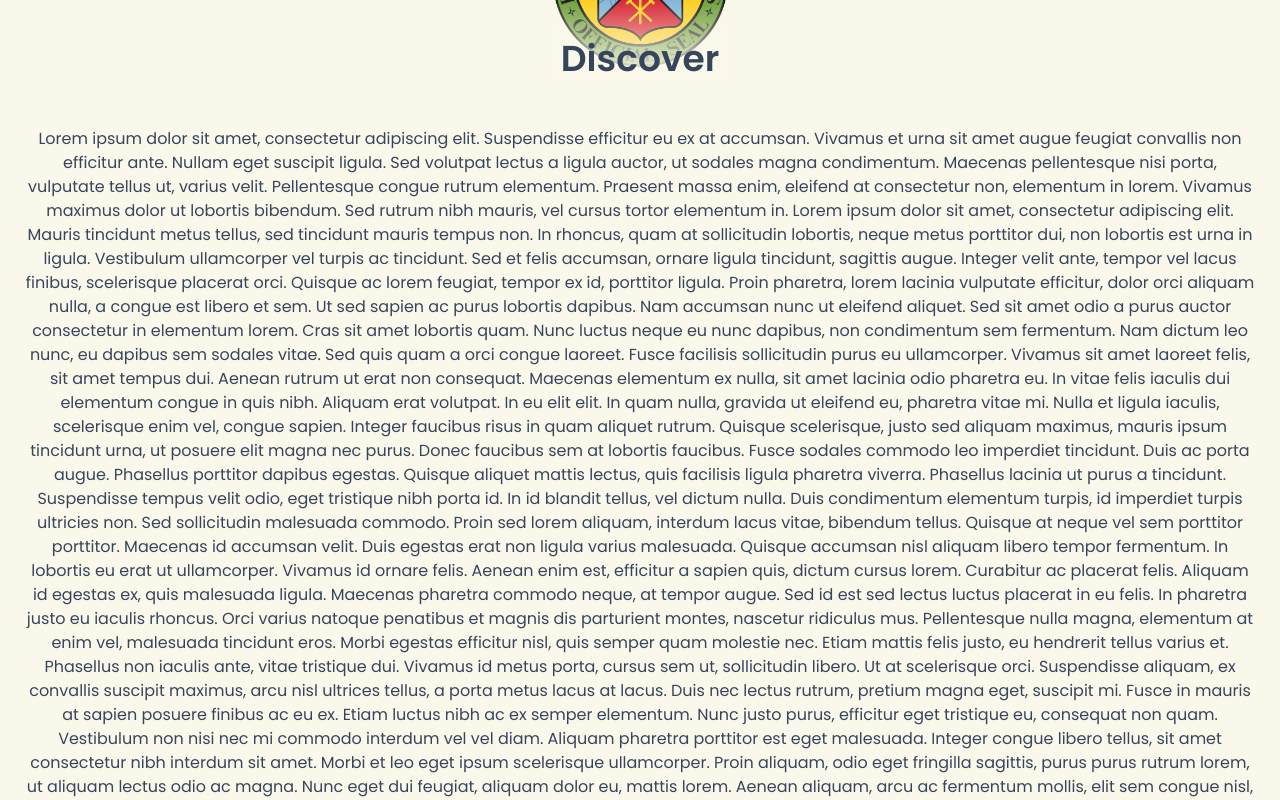
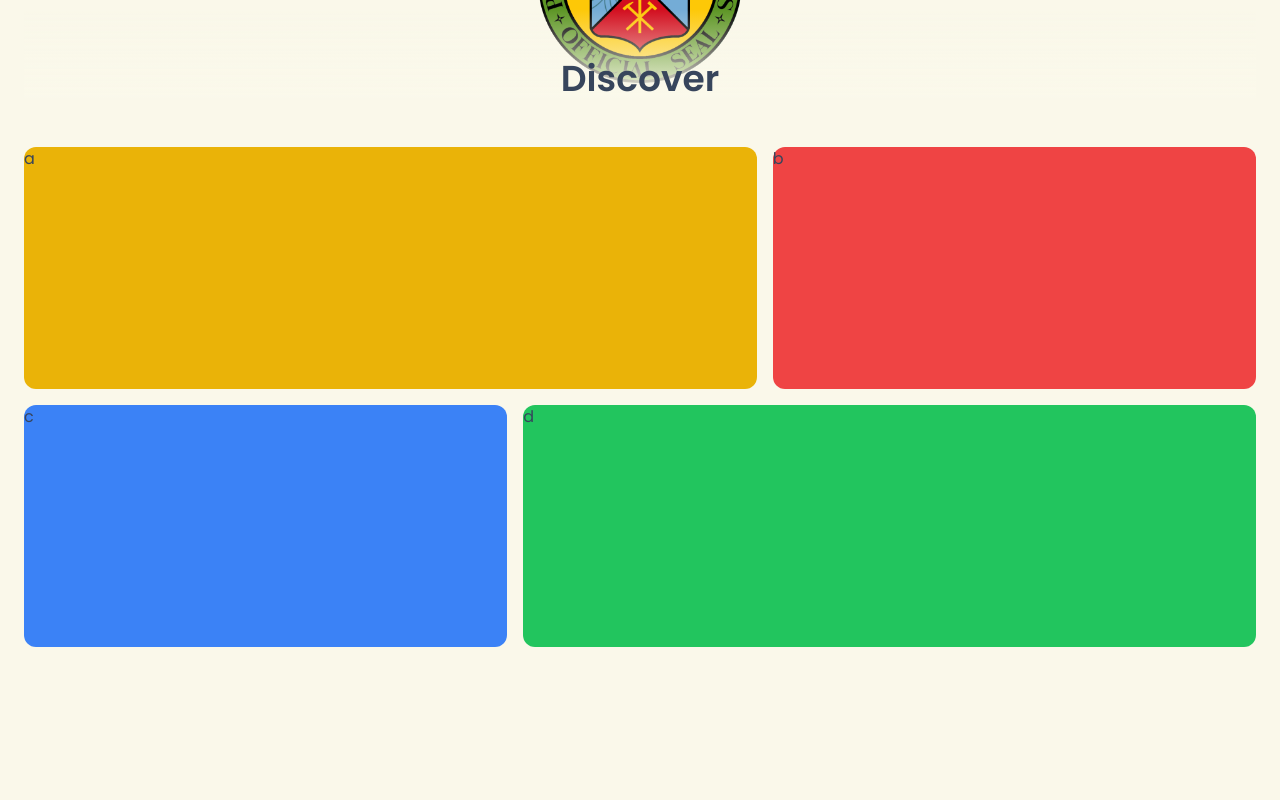
Before and after one commit to michaelcanonizado/happy-island, a Next.js app: page / in a window 1280 px wide. Shown: the part 1480-2280 px from the top of the page. After the commit the page ends 2127 px from the top, so only its background shows below. Built offline with nearby package versions, Linux system fonts and the light colour scheme.

Commit message:
feat: add bento grid template and its pop-up animations

```diff
--- a/src/components/home/bento.tsx
+++ b/src/components/home/bento.tsx
@@ -6,7 +6,67 @@ import { motion, useScroll, useTransform } from 'framer-motion';
 import Image from 'next/image';
 import React, { useRef } from 'react';
 
+const bentoGridVariants = {
+	hidden: {
+		y: 50,
+	},
+	visible: {
+		y: 0,
+	},
+};
+
 const Bento = () => {
+	return (
+		<section
+			className={cn(
+				'relative flex flex-col items-center mx-auto w-full px-6 pt-[150px]',
+				screenBreakpoints
+			)}
+		>
+			<BentoHeader />
+			<div className="w-full h-[500px] grid grid-cols-10 grid-rows-2 gap-4">
+				<motion.div
+					className="bg-yellow-500 col-span-6 rounded-xl"
+					variants={bentoGridVariants}
+					initial="hidden"
+					whileInView="visible"
+					transition={{ type: 'spring', stiffness: 75, delay: 0.05 }}
+				>
+					a
+				</motion.div>
+				<motion.div
+					className="bg-red-500 col-span-4 rounded-xl"
+					variants={bentoGridVariants}
+					initial="hidden"
+					whileInView="visible"
+					transition={{ type: 'spring', stiffness: 75, delay: 0.15 }}
+				>
+					b
+				</motion.div>
+				<motion.div
+					className="bg-blue-500 col-span-4 rounded-xl"
+					variants={bentoGridVariants}
+					initial="hidden"
+					whileInView="visible"
+					transition={{ type: 'spring', stiffness: 75, delay: 0.25 }}
+				>
+					c
+				</motion.div>
+				<motion.div
+					className="bg-green-500 col-span-6 rounded-xl"
+					variants={bentoGridVariants}
+					initial="hidden"
+					whileInView="visible"
+					transition={{ type: 'spring', stiffness: 75, delay: 0.35 }}
+				>
+					d
+				</motion.div>
+			</div>
+		</section>
+	);
+};
+
+const BentoHeader = () => {
 	const targetRef = useRef(null);
 
 	const { scrollYProgress } = useScroll({
@@ -17,132 +77,100 @@ const Bento = () => {
 	const opacity = useTransform(scrollYProgress, [0, 1], [1, 0.4]);
 
 	return (
-		<motion.section
+		<div
 			ref={targetRef}
-			className={cn(
-				'relative flex flex-col items-center mx-auto w-full px-6 pt-[150px]',
-				screenBreakpoints
-			)}
+			className="flex flex-col items-center relative w-full h-[220px] mb-12"
 		>
-			{/* <div className="absolute top-0 w-full h-[20px] bg-red-700"></div> */}
-			<BentoHeader />
-			<div>
-				<p className="text-center">
-					Lorem ipsum dolor sit amet, consectetur adipiscing elit.
-					Suspendisse efficitur eu ex at accumsan. Vivamus et urna sit amet
-					augue feugiat convallis non efficitur ante. Nullam eget suscipit
-					ligula. Sed volutpat lectus a ligula auctor, ut sodales magna
-					condimentum. Maecenas pellentesque nisi porta, vulputate tellus
-					ut, varius velit. Pellentesque congue rutrum elementum. Praesent
-					massa enim, eleifend at consectetur non, elementum in lorem.
-					Vivamus maximus dolor ut lobortis bibendum. Sed rutrum nibh
-					mauris, vel cursus tortor elementum in. Lorem ipsum dolor sit
-					amet, consectetur adipiscing elit. Mauris tincidunt metus tellus,
-					sed tincidunt mauris tempus non. In rhoncus, quam at sollicitudin
-					lobortis, neque metus porttitor dui, non lobortis est urna in
-					ligula. Vestibulum ullamcorper vel turpis ac tincidunt. Sed et
-					felis accumsan, ornare ligula tincidunt, sagittis augue. Integer
-					velit ante, tempor vel lacus finibus, scelerisque placerat orci.
-					Quisque ac lorem feugiat, tempor ex id, porttitor ligula. Proin
-					pharetra, lorem lacinia vulputate efficitur, dolor orci aliquam
-					nulla, a congue est libero et sem. Ut sed sapien ac purus
-					lobortis dapibus. Nam accumsan nunc ut eleifend aliquet. Sed sit
-					amet odio a purus auctor consectetur in elementum lorem. Cras sit
-					amet lobortis quam. Nunc luctus neque eu nunc dapibus, non
-					condimentum sem fermentum. Nam dictum leo nunc, eu dapibus sem
-					sodales vitae. Sed quis quam a orci congue laoreet. Fusce
-					facilisis sollicitudin purus eu ullamcorper. Vivamus sit amet
-					laoreet felis, sit amet tempus dui. Aenean rutrum ut erat non
-					consequat. Maecenas elementum ex nulla, sit amet lacinia odio
-					pharetra eu. In vitae felis iaculis dui elementum congue in quis
-					nibh. Aliquam erat volutpat. In eu elit elit. In quam nulla,
-					gravida ut eleifend eu, pharetra vitae mi. Nulla et ligula
-					iaculis, scelerisque enim vel, congue sapien. Integer faucibus
-					risus in quam aliquet rutrum. Quisque scelerisque, justo sed
-					aliquam maximus, mauris ipsum tincidunt urna, ut posuere elit
-					magna nec purus. Donec faucibus sem at lobortis faucibus. Fusce
-					sodales commodo leo imperdiet tincidunt. Duis ac porta augue.
-					Phasellus porttitor dapibus egestas. Quisque aliquet mattis
-					lectus, quis facilisis ligula pharetra viverra. Phasellus lacinia
-					ut purus a tincidunt. Suspendisse tempus velit odio, eget
-					tristique nibh porta id. In id blandit tellus, vel dictum nulla.
-					Duis condimentum elementum turpis, id imperdiet turpis ultricies
-					non. Sed sollicitudin malesuada commodo. Proin sed lorem aliquam,
-					interdum lacus vitae, bibendum tellus. Quisque at neque vel sem
-					porttitor porttitor. Maecenas id accumsan velit. Duis egestas
-					erat non ligula varius malesuada. Quisque accumsan nisl aliquam
-					libero tempor fermentum. In lobortis eu erat ut ullamcorper.
-					Vivamus id ornare felis. Aenean enim est, efficitur a sapien
-					quis, dictum cursus lorem. Curabitur ac placerat felis. Aliquam
-					id egestas ex, quis malesuada ligula. Maecenas pharetra commodo
-					neque, at tempor augue. Sed id est sed lectus luctus placerat in
-					eu felis. In pharetra justo eu iaculis rhoncus. Orci varius
-					natoque penatibus et magnis dis parturient montes, nascetur
-					ridiculus mus. Pellentesque nulla magna, elementum at enim vel,
-					malesuada tincidunt eros. Morbi egestas efficitur nisl, quis
-					semper quam molestie nec. Etiam mattis felis justo, eu hendrerit
-					tellus varius et. Phasellus non iaculis ante, vitae tristique
-					dui. Vivamus id metus porta, cursus sem ut, sollicitudin libero.
-					Ut at scelerisque orci. Suspendisse aliquam, ex convallis
-					suscipit maximus, arcu nisl ultrices tellus, a porta metus lacus
-					at lacus. Duis nec lectus rutrum, pretium magna eget, suscipit
-					mi. Fusce in mauris at sapien posuere finibus ac eu ex. Etiam
-					luctus nibh ac ex semper elementum. Nunc justo purus, efficitur
-					eget tristique eu, consequat non quam. Vestibulum non nisi nec mi
-					commodo interdum vel vel diam. Aliquam pharetra porttitor est
-					eget malesuada. Integer congue libero tellus, sit amet
-					consectetur nibh interdum sit amet. Morbi et leo eget ipsum
-					scelerisque ullamcorper. Proin aliquam, odio eget fringilla
-					sagittis, purus purus rutrum lorem, ut aliquam lectus odio ac
-					magna. Nunc eget dui feugiat, aliquam dolor eu, mattis lorem.
-					Aenean aliquam, arcu ac fermentum mollis, elit sem congue nisl,
-					sed cursus urna felis eget turpis. Curabitur massa ligula,
-					eleifend feugiat ultrices nec, iaculis sed leo. Donec convallis
-					dui vitae orci scelerisque finibus. Cras rhoncus aliquam ligula
-					in congue. Nunc vulputate placerat sem, non hendrerit lacus
-					iaculis quis. Sed est dolor, hendrerit at mattis nec, maximus ac
-					erat. Pellentesque aliquet hendrerit ultricies. Sed vehicula eros
-					quis turpis facilisis tristique. Duis aliquet non sapien ut
-					tristique. Nunc ultrices arcu eu luctus posuere. Vivamus
-					elementum congue ligula, sed condimentum erat. Praesent consequat
-					diam turpis, et molestie orci volutpat eu. Nunc ante tortor,
-					tempus a nisl ultrices, elementum condimentum nisi. Nullam quis
-					porta magna, non molestie arcu. Sed egestas imperdiet tempus.
-					Nunc tempus nibh in vulputate elementum. In tincidunt nisl vel
-					ultricies congue. In lobortis eros nec sapien hendrerit
-					facilisis. Fusce efficitur arcu et lacus fermentum convallis.
-					Proin pharetra sed purus at vehicula. Maecenas dignissim
-					imperdiet tempor. Fusce viverra justo vel tincidunt mollis.
-					Vestibulum tempor odio augue, at congue ligula efficitur non.
-					Donec non pharetra nibh. Curabitur efficitur nunc sem, quis
-					tempor erat venenatis eu. Ut suscipit elit eu eros sollicitudin
-					mollis. Cras ac cursus lorem. Vivamus arcu urna, aliquam ut
-					aliquam vitae, tincidunt at enim. Aenean a bibendum mi, nec
-					luctus libero. Morbi leo augue, sodales nec malesuada ac, mattis
-					ut justo. Proin id velit consectetur, pellentesque nulla vel,
-					hendrerit urna. Vestibulum pharetra nibh et felis pellentesque
-					luctus. Fusce posuere elit in iaculis cursus. Integer non rutrum
-					est, eu sagittis felis. Cras et tellus vitae diam semper
-					efficitur. Fusce eget erat nec elit scelerisque rhoncus. Integer
-					pellentesque diam nisl, eu elementum arcu molestie vel. Nulla
-					facilisi. Suspendisse id augue risus. Cras consectetur nunc
-					lacus. Sed euismod massa a ante condimentum, eget aliquet odio
-					imperdiet. Aenean odio magna, aliquet ac purus fermentum, mattis
-					ornare libero. Ut pellentesque risus ultrices, mollis urna et,
-					vulputate enim. Mauris id egestas nibh. In nisi nisi, viverra sed
-					massa nec, imperdiet sollicitudin tortor. Nullam mattis dui id
-					metus venenatis vehicula.
-				</p>
-			</div>
-		</motion.section>
-	);
-};
+			{/* <div className=" absolute inset-0 ">
+				<motion.div
+					className="h-[300px] w-[200px]
 
-const BentoHeader = () => {
-	return (
-		<div className="flex flex-col items-center relative w-[175px] h-[200px] mb-12">
+                absolute
+                left-[50%]
+                translate-y-[-50px]
+                rotate-[60deg]"
+					initial={{ scale: 0 }}
+					whileInView={{ scale: 1, rotate: 60 }}
+					transition={{
+						ease: 'linear',
+					}}
+				>
+					<Image
+						src="/home/abaca-leaf-1.png"
+						fill
+						alt="Abaca leaves"
+						style={{
+							objectFit: 'contain',
+							objectPosition: 'center',
+						}}
+					/>
+				</motion.div>
+				<motion.div initial={{ y: 100 }} whileInView={{ y: 0 }}>
+					<div
+						className="h-[300px] w-[200px]
+
+                absolute
+                scale-x-[-1]
+                right-[50%]
+                translate-y-[-50px]
+                rotate-[300deg]"
+					>
+						<Image
+							src="/home/abaca-leaf-1.png"
+							fill
+							alt="Abaca leaves"
+							style={{
+								objectFit: 'contain',
+								objectPosition: 'center',
+							}}
+						/>
+					</div>
+				</motion.div>
+				<motion.div initial={{ y: 100 }} whileInView={{ y: 0 }}>
+					<div
+						className="h-[300px] w-[200px]
+
+                    absolute
+                    scale-x-[-1]
+                    right-[49%]
+                    translate-y-[-110px]
+                    rotate-[320deg]"
+					>
+						<Image
+							src="/home/abaca-leaf-1.png"
+							fill
+							alt="Abaca leaves"
+							style={{
+								objectFit: 'contain',
+								objectPosition: 'center',
+							}}
+						/>
+					</div>
+				</motion.div>
+				<motion.div initial={{ y: 100 }} whileInView={{ y: 0 }}>
+					<div
+						className="h-[300px] w-[200px]
+
+                    absolute
+                    left-[49%]
+                    translate-y-[-110px]
+                    rotate-[40deg]"
+					>
+						<Image
+							src="/home/abaca-leaf-1.png"
+							fill
+							alt="Abaca leaves"
+							style={{
+								objectFit: 'contain',
+								objectPosition: 'center',
+							}}
+						/>
+					</div>
+				</motion.div>
+			</div> */}
+
 			<motion.div
-				className="absolute inset-0 "
+				className="absolute inset-0 mb-4"
 				initial={{ y: 100 }}
 				whileInView={{ y: 0 }}
 			>
```
